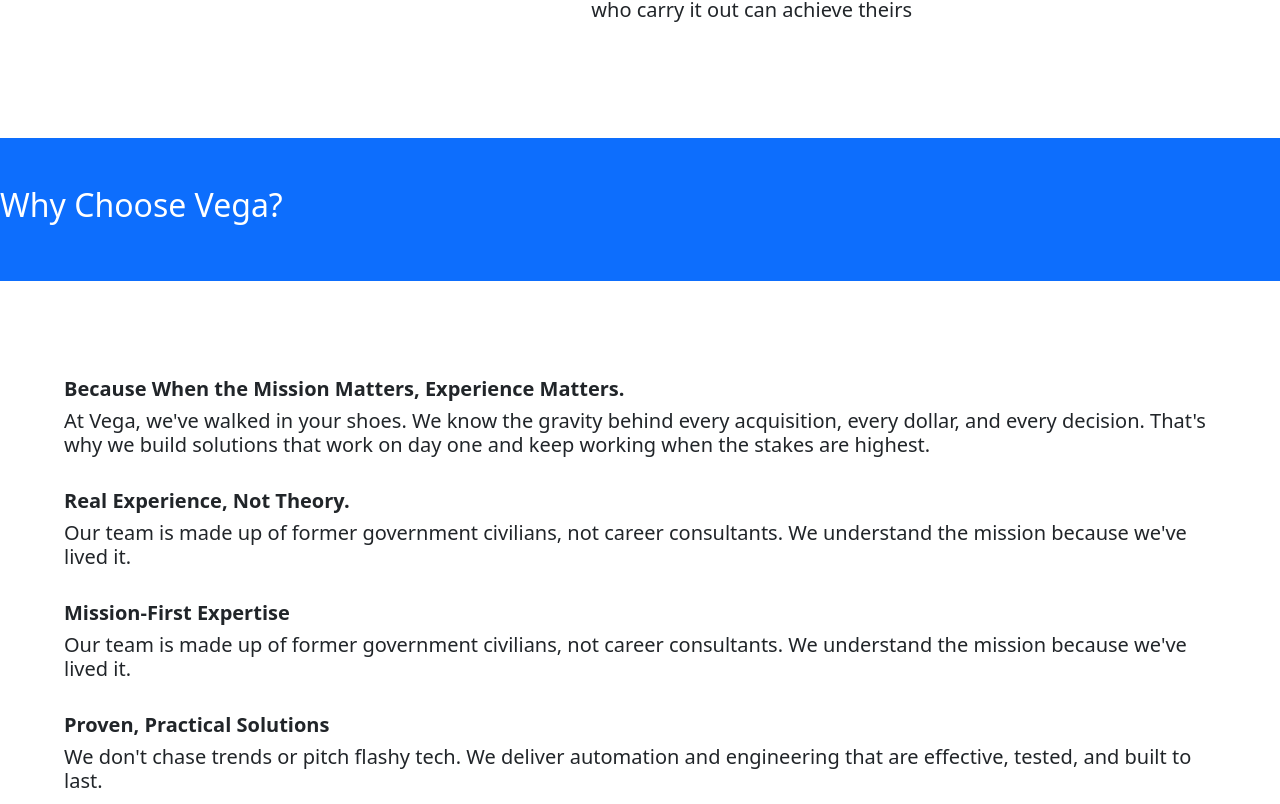
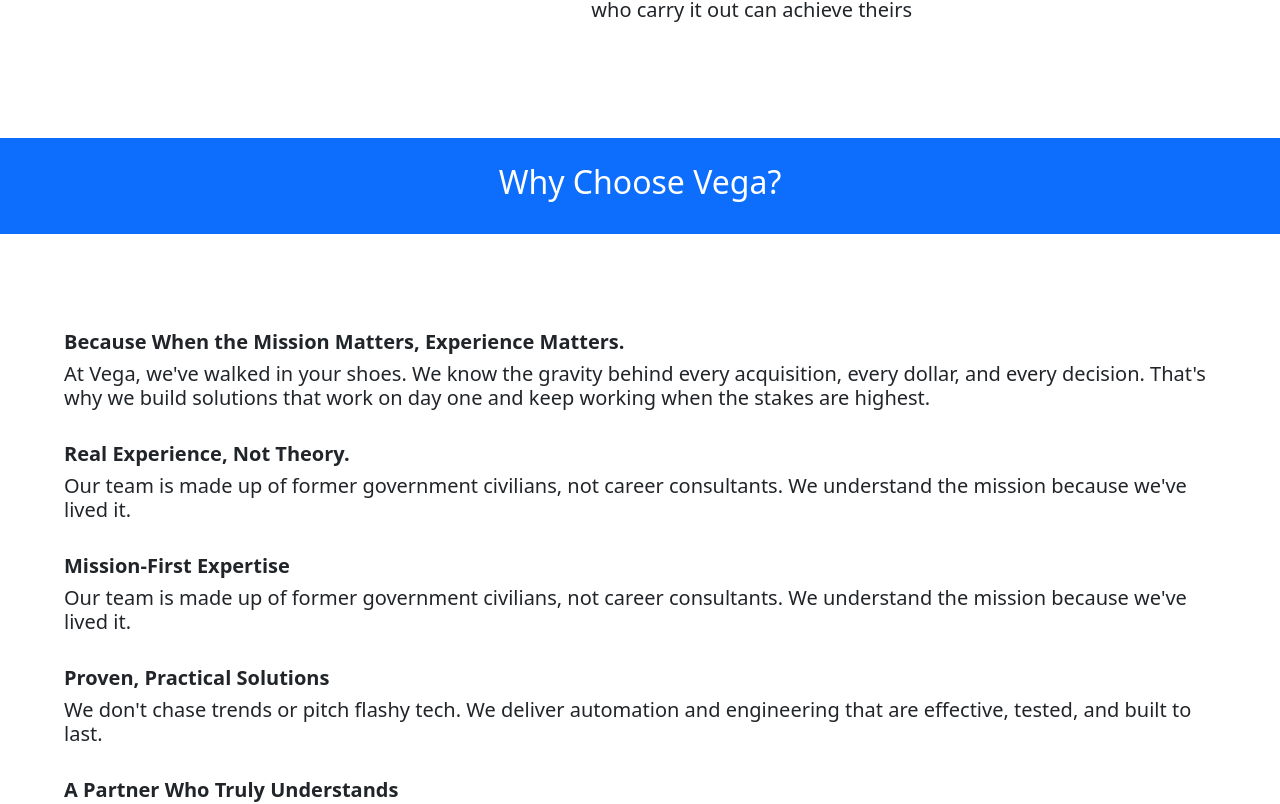
Before and after one commit to VegaFederal/VegaWebAWS, a React (Vite) app in the folder src/: page /Homepage2 in a window 1280 px wide. Shown: the part 2236-3040 px from the top of the page. Built offline with nearby package versions, Linux system fonts and the light colour scheme.

Commit message:
added sectionStyle back to banner section and removed css that was not being used from Bannersection.css

```diff
--- a/src/react-files/components/sections/BannerSection.css
+++ b/src/react-files/components/sections/BannerSection.css
@@ -1,23 +1,10 @@
 /* Banner Section */
 /* Shared utilities (bg colors, text colors) imported globally in index.css */
-
-.banner-section {
-  padding: 2rem 0;
-  box-sizing: border-box;
-  overflow-x: hidden;
-}
 
 .banner-section-centered {
   display: flex;
   align-items: center;
-}
-
-.banner-section-centered .page-container {
-  display: flex;
-  align-items: center;
   justify-content: center;
-  height: 100%;
-  width: 100%;
 }
 
 .banner-section-fixed {
@@ -30,10 +17,3 @@
     padding: 3rem 0;
   }
 }
-
-.banner-title {
-  font-weight: bold;
-  text-align: center;
-  margin: 0;
-  /* Font size handled by typography.css (h2) */
-}
--- a/src/react-files/components/sections/BannerSection.jsx
+++ b/src/react-files/components/sections/BannerSection.jsx
@@ -25,9 +25,9 @@
   const sectionStyle = height ? { height } : undefined
 
   return (
-    <div class="container-fluid" className={sectionClasses}>
+    <div class="container-fluid" className={sectionClasses}  style={sectionStyle}>
       <div class="row">
-        <h2 class="box text-center">
+        <h2>
           {title}
         </h2>
       </div>
```
